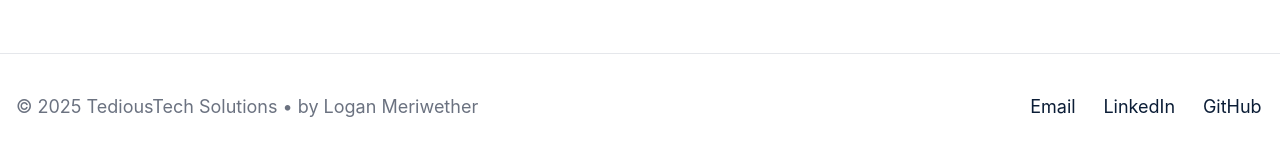
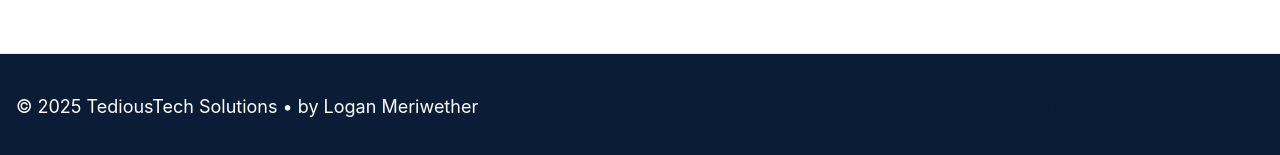
Before and after one commit to LoganM3120/tedioustech-solutions, a plain HTML site: page index.html in a window 1280 px wide. Shown: the part 2561-2716 px from the top of the page. Drawn offline with Linux system fonts and the light colour scheme.

Commit message:
Update style.css
Change footer to darker tone

```diff
--- a/css/style.css
+++ b/css/style.css
@@ -360,7 +360,8 @@ body.menu-open .hamburger::after  { transform: rotate(-45deg); }
 .footer {
   border-top: 1px solid var(--border);
   padding-block: var(--space-l);
-  color: var(--muted);
+  color: var(--bg);
+  background: var(--primary);
 }
 
 /* ---------- 11) Responsiveness ---------- */
```
